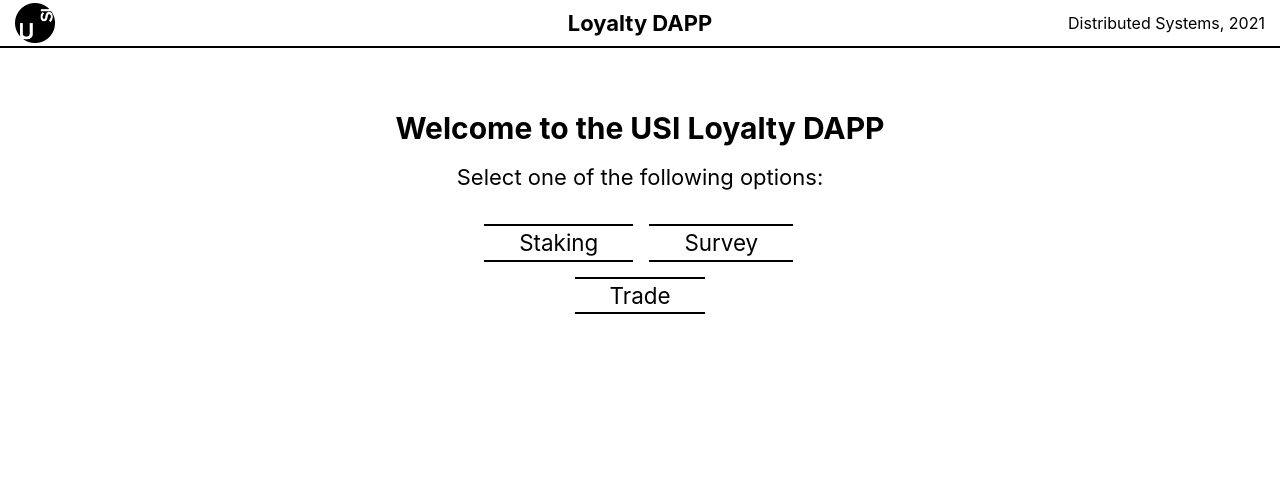
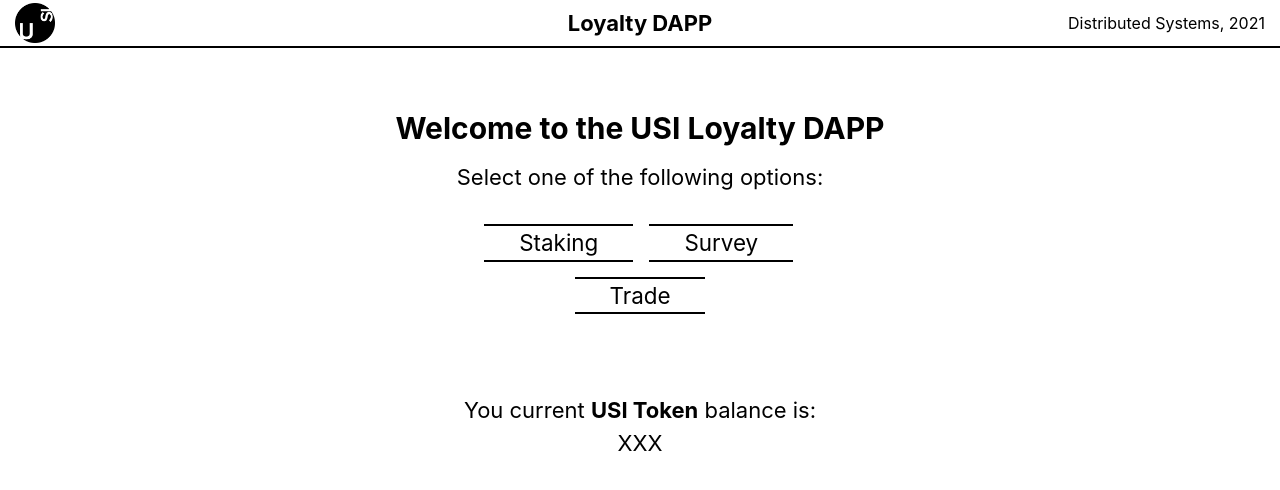
Before and after one commit to SimoravaIT/Loyalty-DApp, a React (Create React App) app: page / in a window 1280 px wide. Shown: the top 490 px of the page. Built offline with nearby package versions, Linux system fonts and the light colour scheme.

Commit message:
small change in Home

```diff
--- a/src/components/Home.jsx
+++ b/src/components/Home.jsx
@@ -28,6 +28,10 @@
 			<StyledTrade to="trade" color="rgb(0, 0, 0)" key="trade">
 				Trade
 			</StyledTrade>
+			<StyledText>
+				You current <b>USI Token</b> balance is:
+			</StyledText>
+			<StyledText>XXX</StyledText>
 		</StyledHome>
 	);
 };
@@ -82,6 +86,7 @@
 const StyledTrade = styled(Link)`
 	display: grid;
 	margin-top: 15px;
+	margin-bottom: 10vh;
 	padding: 0px 35px;
 	width: min-content;
 	height: min-content;
```
